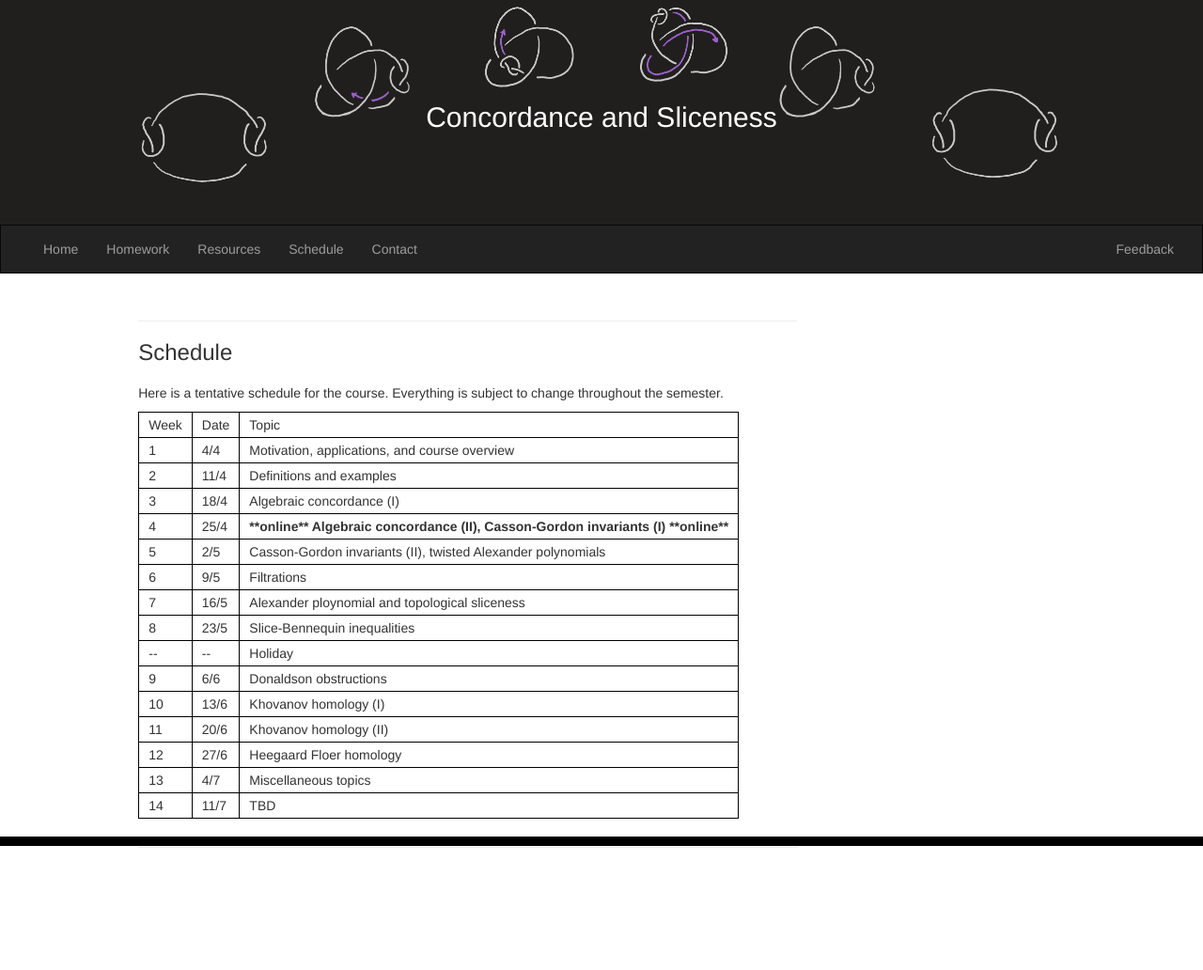
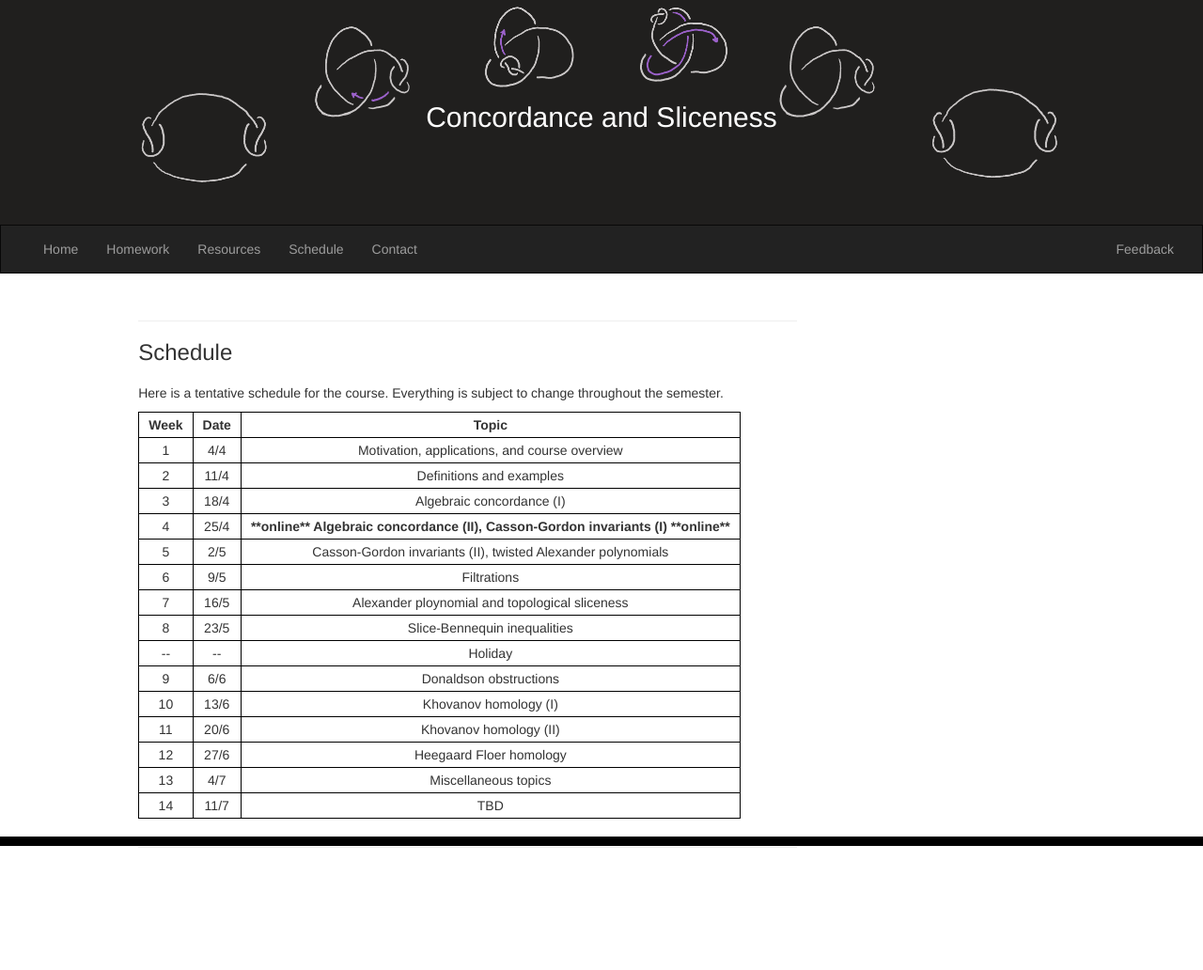
Before and after one commit to imsundberg/concordance, a Jekyll site: the page built from schedule/index.html, in a window 1280 px wide. Shown: the whole page at 94% size. Built offline with Jekyll 4.4.1, drawn with Linux system fonts in a browser that asks for light colours.

Commit message:
Update index.css

```diff
--- a/css/index.css
+++ b/css/index.css
@@ -59,7 +59,8 @@ table, th, td, tr {
 }
 
 th, tr, td {
-  padding: 3px 10px;
+	padding: 3px 10px;
+	text-align: center
 }
 
 .navbar {
@@ -86,17 +87,6 @@ a.dropdown-item {
 	color: black;
 }
 
-th{
-	font-weight: normal;
-}
-
-tr {
-	font-weight: normal;
-	border-bottom: 1px solid #ddd;
-	border-top: 1px solid #ddd;
-	border-collapse: collapse;
-}
-
 .tooltip {
 	position: relative;
 	display: inline-block;
```
